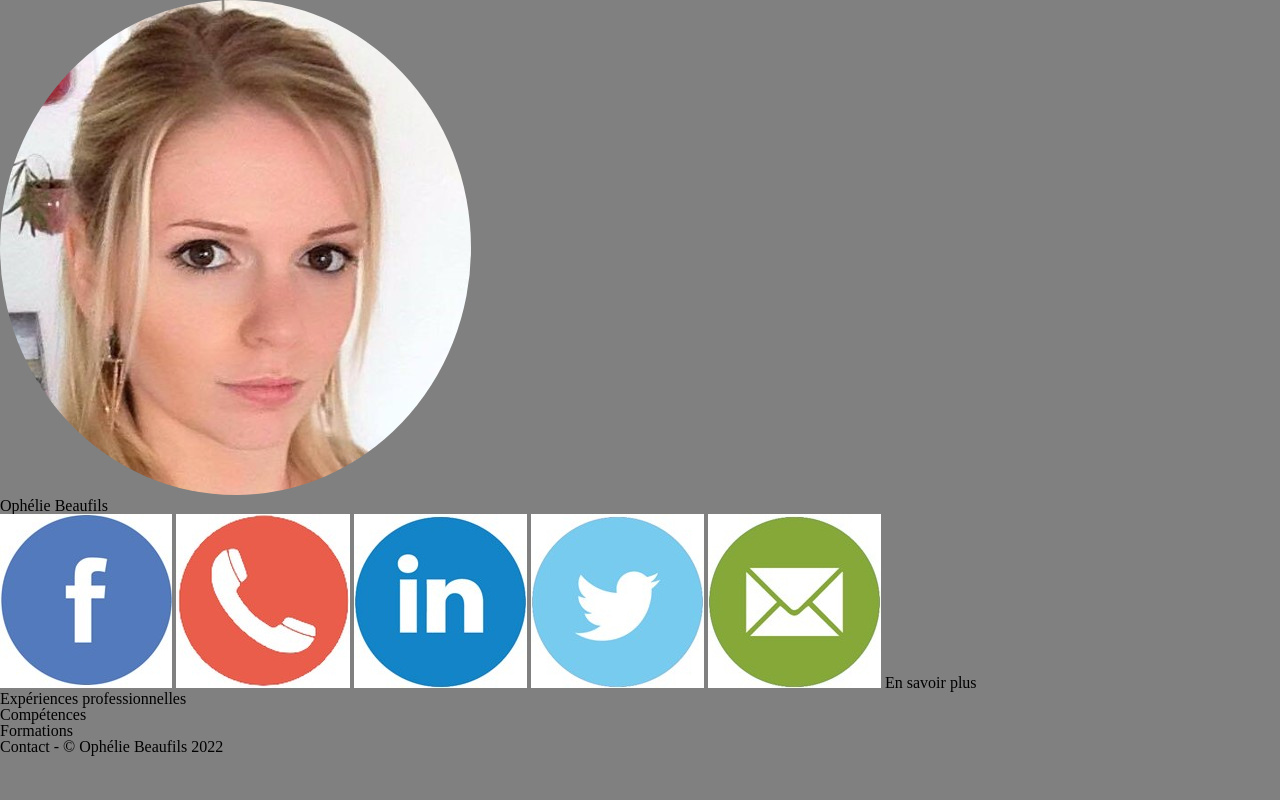
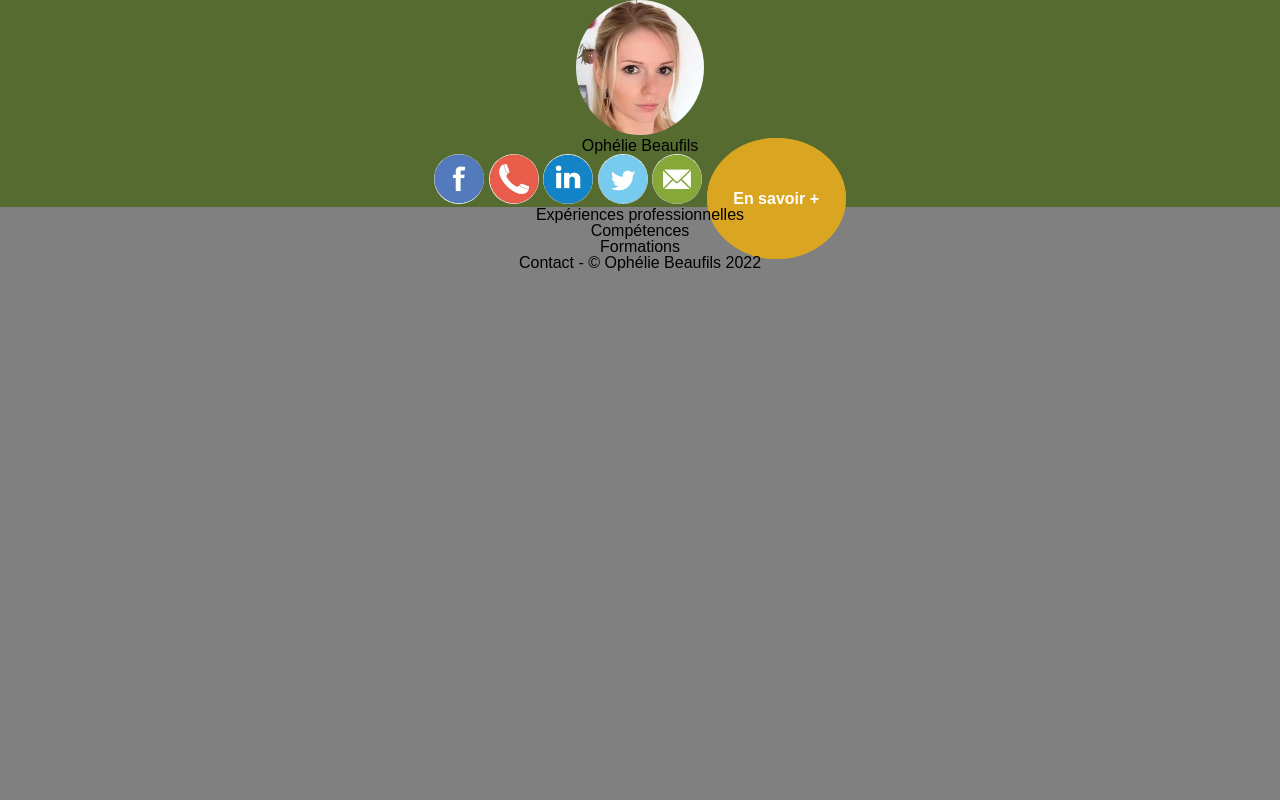
Before and after one commit to OphelieBeaufils/CV, a PHP site: page /html/index.html in a window 1280 px wide. Run offline with PHP 8.4, Linux system fonts and the light colour scheme.

Commit message:
WIP - version 2

```diff
--- a/css/style.css
+++ b/css/style.css
@@ -1,8 +1,26 @@
 body{
     background-color: grey;
+    text-align: center;
+    font-family: Arial, Helvetica, sans-serif;
 }
 
+/* En-tête avec mes informations */
+header{
+    background-color: darkolivegreen;
+}
 .myphoto{
     border-radius: 50%;
-    wi
+    width: 10%;
 }
+.liens > a > img{
+    border-radius: 50%;
+    width: 50px;
+}
+.en_savoir_plus{
+    border: 1px solid goldenrod;
+    background-color: goldenrod;
+    border-radius: 50%;
+    padding: 4% 2%;
+    color: white;
+    font-weight: bold;
+}
--- a/html/index.html
+++ b/html/index.html
@@ -16,12 +16,14 @@
         <h1>Ophélie Beaufils</h1>
 
         <!-- Liens -->
-        <a href="https://www.facebook.com/opheliebeaufils"><img src="../images/facebook.jpg" alt="facebook"></a>
-        <a href="#"><img src="../images/telephone.jpg" alt="telephone"></a>
-        <a href="www.linkedin.com/in/ophélie-beaufils-852789172"><img src="../images/linkedin.jpg" alt="linkedin"></a>
-        <a href="https://twitter.com/"><img src="../images/twitter.jpg" alt="twitter"></a>
-        <a href="mailto:ophelie.beaufils@outlook.com"><img src="../images/mail.jpg" alt="email"></a>
-        <a href="#">En savoir plus</a>
+        <div class="liens">
+            <a href="https://www.facebook.com/opheliebeaufils"><img src="../images/facebook.jpg" alt="facebook"></a>
+            <a href="#"><img src="../images/telephone.jpg" alt="telephone"></a>
+            <a href="www.linkedin.com/in/ophélie-beaufils-852789172"><img src="../images/linkedin.jpg" alt="linkedin"></a>
+            <a href="https://twitter.com/"><img src="../images/twitter.jpg" alt="twitter"></a>
+            <a href="mailto:ophelie.beaufils@outlook.com"><img src="../images/mail.jpg" alt="email"></a>
+            <a class="en_savoir_plus" href="#">En savoir +</a>
+        </div>
 
     </header>
         <main>
```
